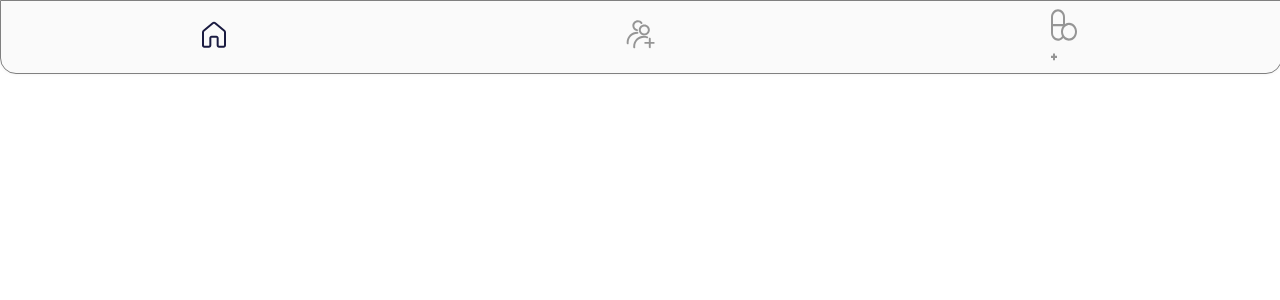
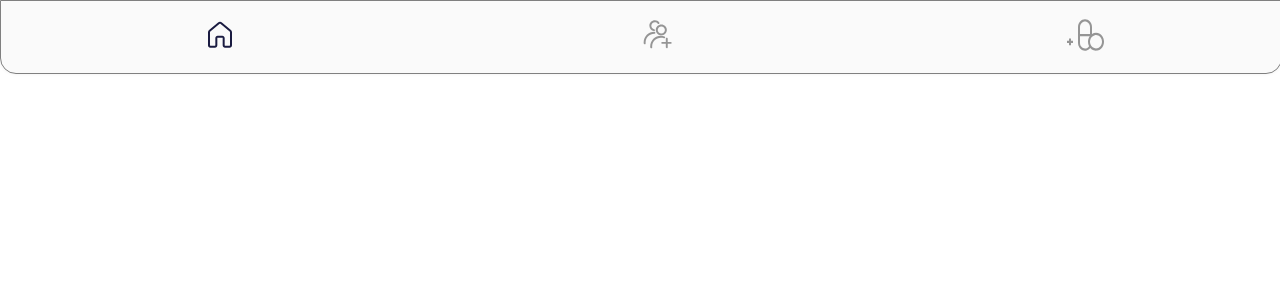
Before and after one commit to huxly123/Caddy-cool, a React (Create React App) app in the folder diabetesmanagementapp/: page / in a window 1280 px wide. Shown: the top 300 px of the page. Built offline with nearby package versions, Linux system fonts and the light colour scheme.

Commit message:
footer-finished

```diff
--- a/diabetesmanagementapp/src/components/Footer/footer.module.css
+++ b/diabetesmanagementapp/src/components/Footer/footer.module.css
@@ -12,11 +12,9 @@
     justify-content:space-around
 }
 
-.plus{
-   margin-right: 70%;
-}
-
-.fix{
 
 
+.plus{
+  margin-left: -3vw;
+  margin-bottom: 5px;
 }
```
